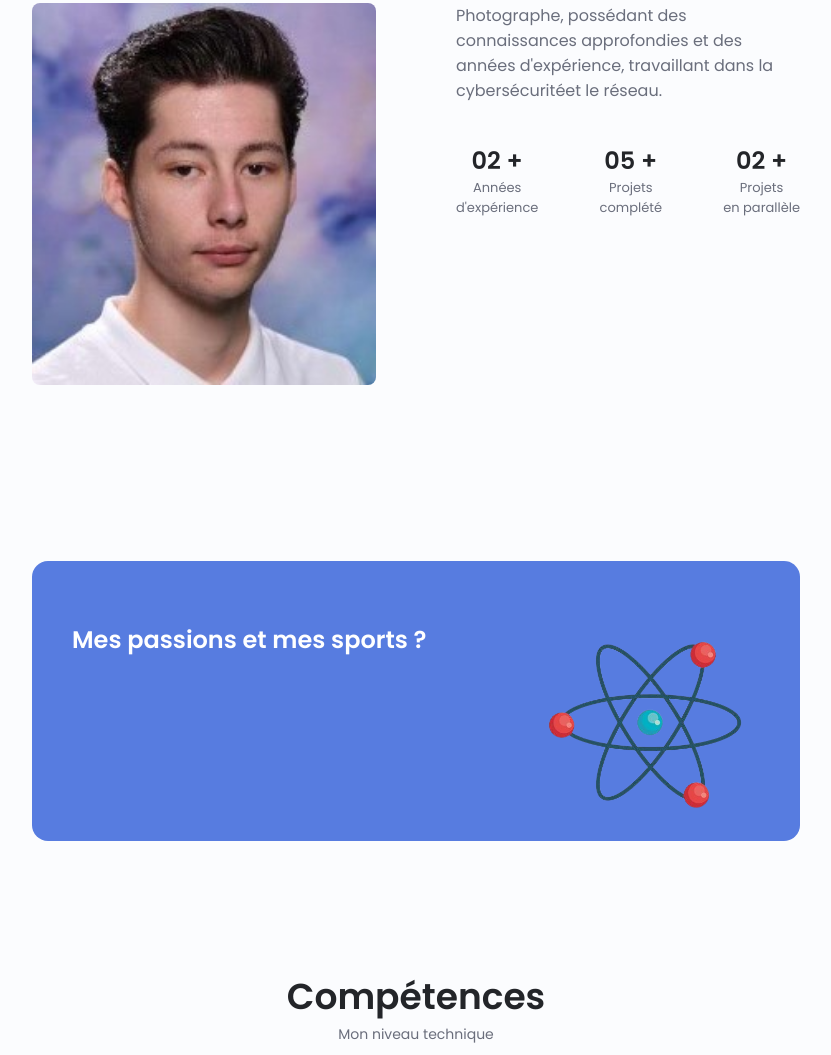
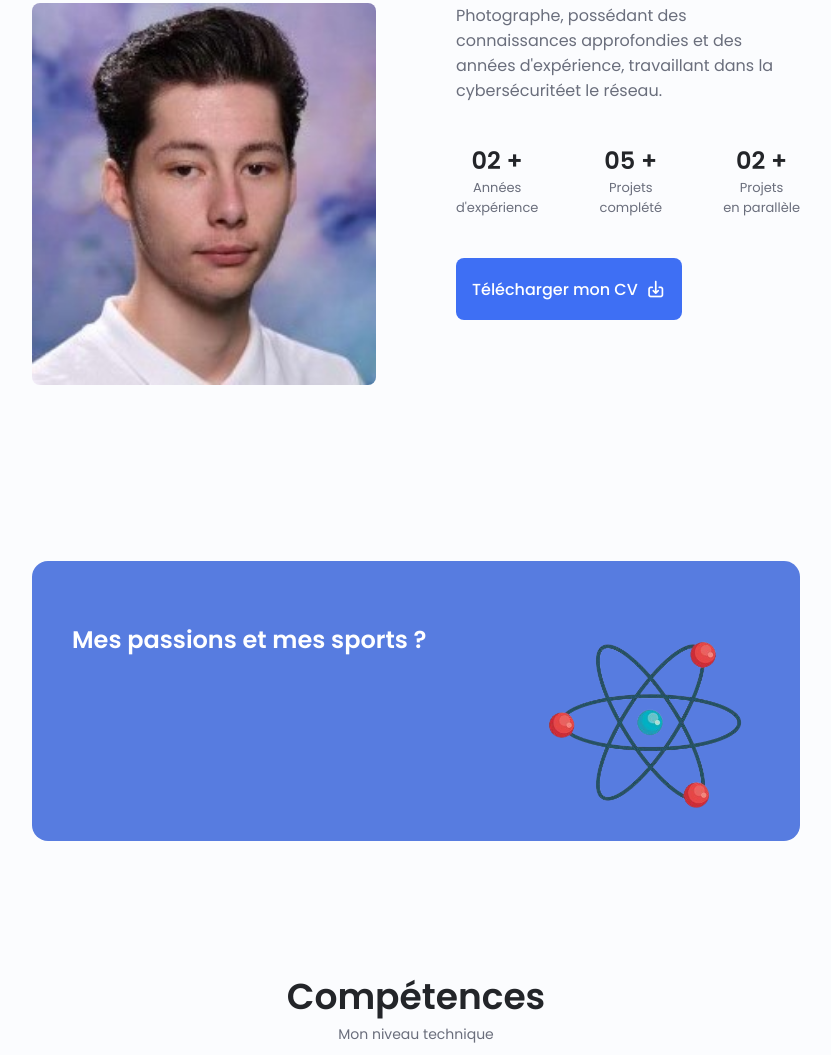
Before and after one commit to AlexGamingMK/AleexPhotoo-Portfolio, a plain HTML site: page index.html in a window 1280 px wide. Shown: the part 911-1966 px from the top of the page, without its empty margins (224-1055 px from the left). Drawn offline with nearby package versions, Linux system fonts and the light colour scheme.

Commit message:
cv téléchargeable

```diff
--- a/index.html
+++ b/index.html
@@ -170,12 +170,12 @@
                     </div>
 
                     <div class="about__buttons">
-                        <!-- <a download="" href="assets/pdf/Alexa-Cv.pdf" class="button button--flex">
-                            Télécharger mon CV<i class="uil uil-download-alt button__icon"></i>
+                        <a download="" href="assets/pdf/Alexandre Philip CV.pdf" class="button button--flex">
+                        Télécharger mon CV<i class="uil uil-download-alt button__icon"></i>
 
-                            <a download="" href="assets/pdf/Alexa-Cv.pdf" class="button button--flex">
-                            Télécharger ma lettre de motivation<i class="uil uil-download-alt button__icon"></i>
-                            </a> -->
+                            <!-- <a download="" href="assets/pdf/Alexa-Cv.pdf" class="button button--flex">
+                            Télécharger ma lettre de motivation<i class="uil uil-download-alt button__icon"></i> -->
+                            </a>
 
 
                     </div>
```
Also changed, not shown: 5 other files.
